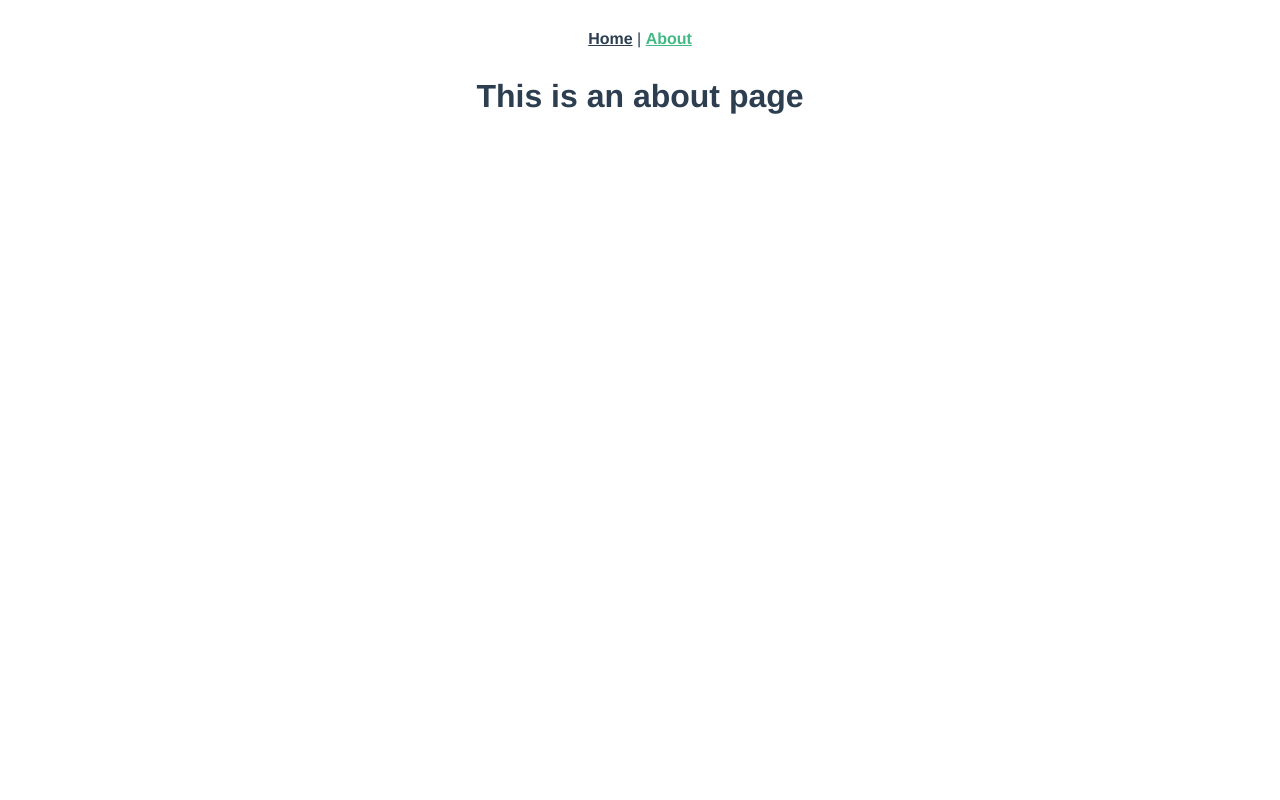
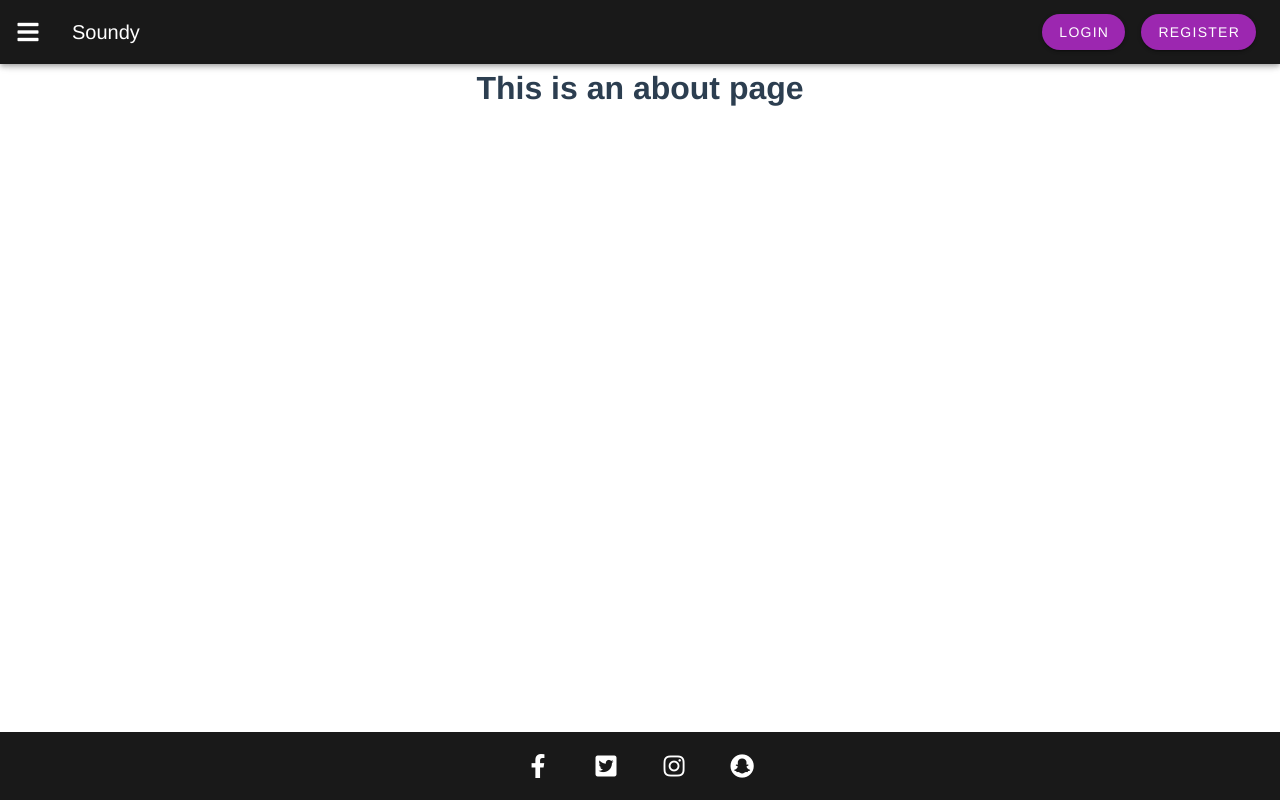
Before and after one commit to amfyWebService/soundy, a Vue app: page /about in a window 1280 px wide. Built offline with nearby package versions, Linux system fonts and the light colour scheme.

Commit message:
add : homepage

```diff
--- a/package.json
+++ b/package.json
@@ -20,6 +20,7 @@
     "vuex": "^3.0.1"
   },
   "devDependencies": {
+    "@mdi/font": "^4.5.95",
     "@types/jest": "^24.0.11",
     "@vue/cli-plugin-babel": "^4.0.0",
     "@vue/cli-plugin-eslint": "^4.0.0",
--- a/src/App.vue
+++ b/src/App.vue
@@ -1,12 +1,23 @@
 <template>
-  <div id="app">
-    <div id="nav">
-      <router-link to="/">Home</router-link> |
-      <router-link to="/about">About</router-link>
-    </div>
-    <router-view/>
-  </div>
+  <v-app>
+    <app-header></app-header>
+    <v-content>
+      <router-view></router-view>
+    </v-content>
+    <app-footer></app-footer>
+  </v-app>
 </template>
+<script lang="ts">
+import { Vue, Component} from 'vue-property-decorator'
+import AppHeader from '@/components/AppHeader.vue'
+import AppFooter from '@/components/AppFooter.vue'
+
+@Component({
+  components: { AppHeader, AppFooter}
+})
+export default class App extends Vue {}
+
+</script>
 
 <style lang="scss">
 #app {
@@ -17,16 +28,16 @@
   color: #2c3e50;
 }
 
-#nav {
-  padding: 30px;
+// #nav {
+//   padding: 30px;
 
-  a {
-    font-weight: bold;
-    color: #2c3e50;
+//   a {
+//     font-weight: bold;
+//     color: #2c3e50;
 
-    &.router-link-exact-active {
-      color: #42b983;
-    }
-  }
-}
+//     &.router-link-exact-active {
+//       color: #42b983;
+//     }
+//   }
+// }
 </style>
--- /dev/null
+++ b/src/components/AppFooter.vue
@@ -0,0 +1,37 @@
+<template>
+    <v-footer
+    color="#191919"
+    dark
+    app
+    padless
+  >
+      <v-card-text>
+        <v-btn
+          v-for="icon in icons"
+          :key="icon"
+          class="mx-4 white--text"
+          icon
+        >
+          <v-icon size="24px">{{ icon }}</v-icon>
+        </v-btn>
+      </v-card-text>
+  </v-footer>
+</template>
+
+<script>
+import { Component, Prop, Vue } from 'vue-property-decorator'
+
+@Component
+export default class AppFooter extends Vue {
+  icons= [
+        'fab fa-facebook-f',
+        'fab fa-twitter-square',
+        'fab fa-instagram',
+        'fab fa-snapchat'
+      ]
+}
+</script>
+
+<style>
+
+</style>
--- /dev/null
+++ b/src/components/AppHeader.vue
@@ -0,0 +1,26 @@
+<template>
+    <div>
+    <v-app-bar
+      color="#191919"
+      dark
+      app>
+    <v-app-bar-nav-icon></v-app-bar-nav-icon>
+    <v-toolbar-title>Soundy</v-toolbar-title>
+    <v-spacer></v-spacer>
+    <div class="text-center">
+      <v-btn  class="ma-2" rounded color="purple">Login</v-btn>
+      <v-btn :to="{name: 'register'}" class="ma-2" rounded color="purple">Register</v-btn>
+    </div>
+    </v-app-bar>
+  </div>
+</template>
+
+<script lang="ts">
+import { Component, Prop, Vue } from 'vue-property-decorator';
+
+@Component
+export default class AppHeader extends Vue {}
+</script>
+
+<style>
+</style>
--- a/src/plugins/vuetify.ts
+++ b/src/plugins/vuetify.ts
@@ -1,6 +1,7 @@
 import Vue from 'vue'
 import Vuetify from 'vuetify/lib'
 import fr from 'vuetify/src/locale/fr'
+import '@fortawesome/fontawesome-free/css/all.css' // Ensure you are using css-loader
 
 Vue.use(Vuetify)
 
--- a/src/router/index.ts
+++ b/src/router/index.ts
@@ -1,6 +1,8 @@
 import Vue from 'vue'
 import VueRouter from 'vue-router'
 import Home from '../views/Home.vue'
+import Register from '../views/Register.vue'
+
 
 Vue.use(VueRouter)
 
@@ -9,6 +11,11 @@ const routes = [
     path: '/',
     name: 'home',
     component: Home
+  },
+  {
+    path: '/register',
+    name: 'register',
+    component: Register
   },
   {
     path: '/about',
--- a/src/views/Home.vue
+++ b/src/views/Home.vue
@@ -1,18 +1,31 @@
 <template>
-  <div class="home">
-    <img alt="Vue logo" src="../assets/logo.png">
-    <HelloWorld msg="Welcome to Your Vue.js App"/>
-  </div>
+<div class="home">
+  <v-parallax src="@/assets/singer.jpg" dark style="height:100%">
+    <v-row align="center" justify="center">
+      <v-col class="text-center" cols="12">
+        <v-btn class="ma-2 white--text" rounded color="purple">Get Started</v-btn>
+      </v-col>
+    </v-row>
+  </v-parallax>
+
+</div>
 </template>
 
-<script>
-// @ is an alias to /src
-import HelloWorld from '@/components/HelloWorld.vue'
+<script lang="ts">
+import { Component, Vue } from "vue-property-decorator";
 
-export default {
-  name: 'home',
-  components: {
-    HelloWorld
+@Component
+export default class Home extends Vue {
+  toto: String = "toto";
+}
+</script>
+<style scoped lang="scss">
+.home{
+  height: 100%;
+  .custom-divider {
+    margin: 5px 46% 0;
+    border: 1px solid purple;
   }
 }
-</script>
+
+</style>
--- a/vue.config.js
+++ b/vue.config.js
@@ -9,5 +9,6 @@ module.exports = {
       localeDir: 'locales', // The directory where store localization messages of project
       enableInSFC: true // Enable locale messages in Single file components
     }
-  }
+  },
+  lintOnSave: true
 }
```
Also changed, not shown: .eslintrc.js, src/assets/singer.jpg (added), 1 other file (tests, documents, lock files or other folders).
